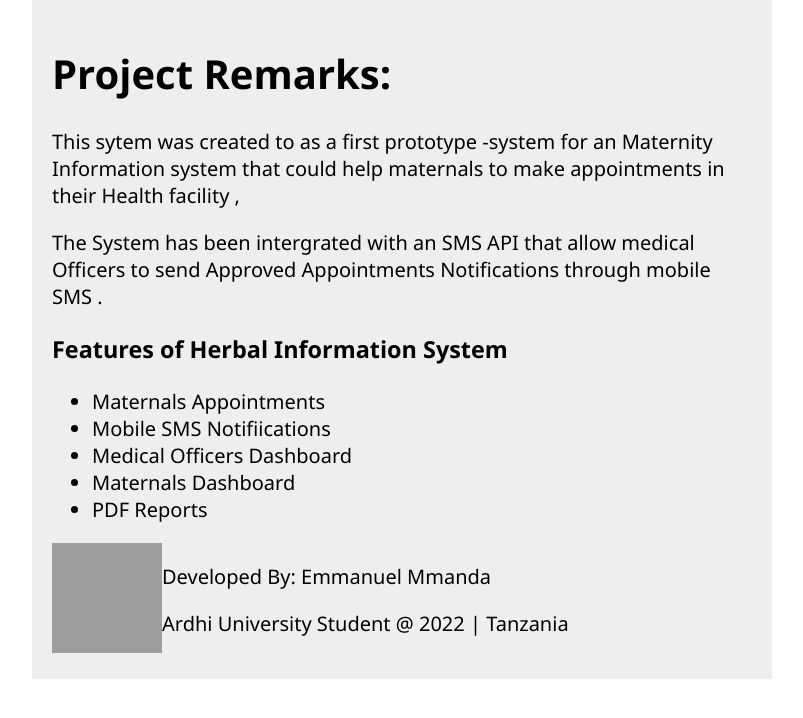
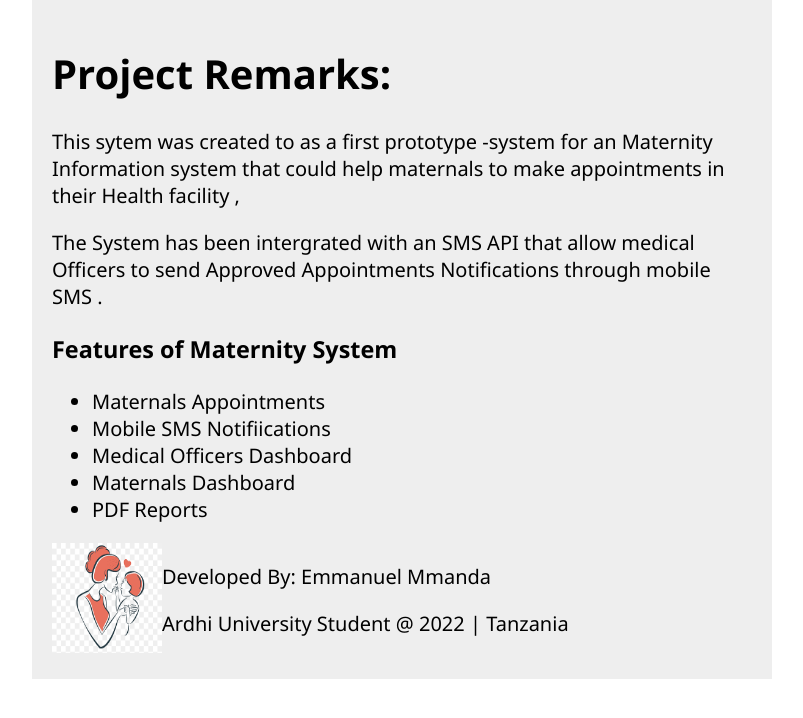
Before and after one commit to EmmanuelMmanda/Maternity-System-with-SMS-API-Intergration, a PHP site: page /tcpdf/readme.php in a window 1280 px wide. Shown: the part 21-739 px from the top of the page, without its empty margins (238-1041 px from the left). Run offline with PHP 8.4, Linux system fonts and the light colour scheme; grey boxes are pictures that could not be loaded.

Commit message:
Update readme.php

```diff
--- a/readme.php
+++ b/readme.php
@@ -42,7 +42,7 @@
 
             </p>
           <p> The System has been intergrated with an SMS API that allow medical Officers to send Approved Appointments Notifications through mobile SMS .
-            <h3>Features of Herbal Information System</h3>
+            <h3>Features of Maternity System</h3>
             <ul>
                 <li>Maternals Appointments</li>
                 <li>Mobile SMS Notifiications</li>
@@ -54,7 +54,7 @@
             <div>
                 <div style="display: flex;">
                     <div>
-                        <img src="upload/user.png" alt="usericon" width="110px" height="110px">
+                        <img src="images/favicon.ico" alt="usericon" width="110px" height="110px">
                     </div>
                     <div>
                         <p> Developed By: Emmanuel Mmanda </p>
```
